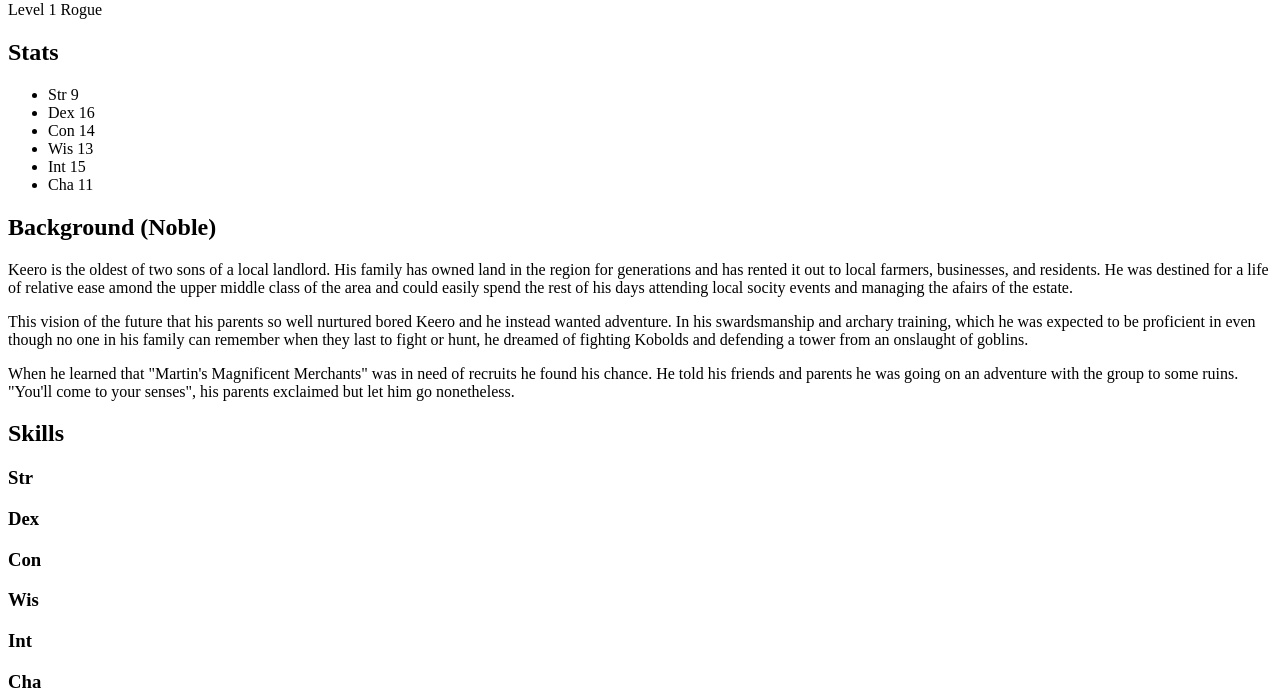
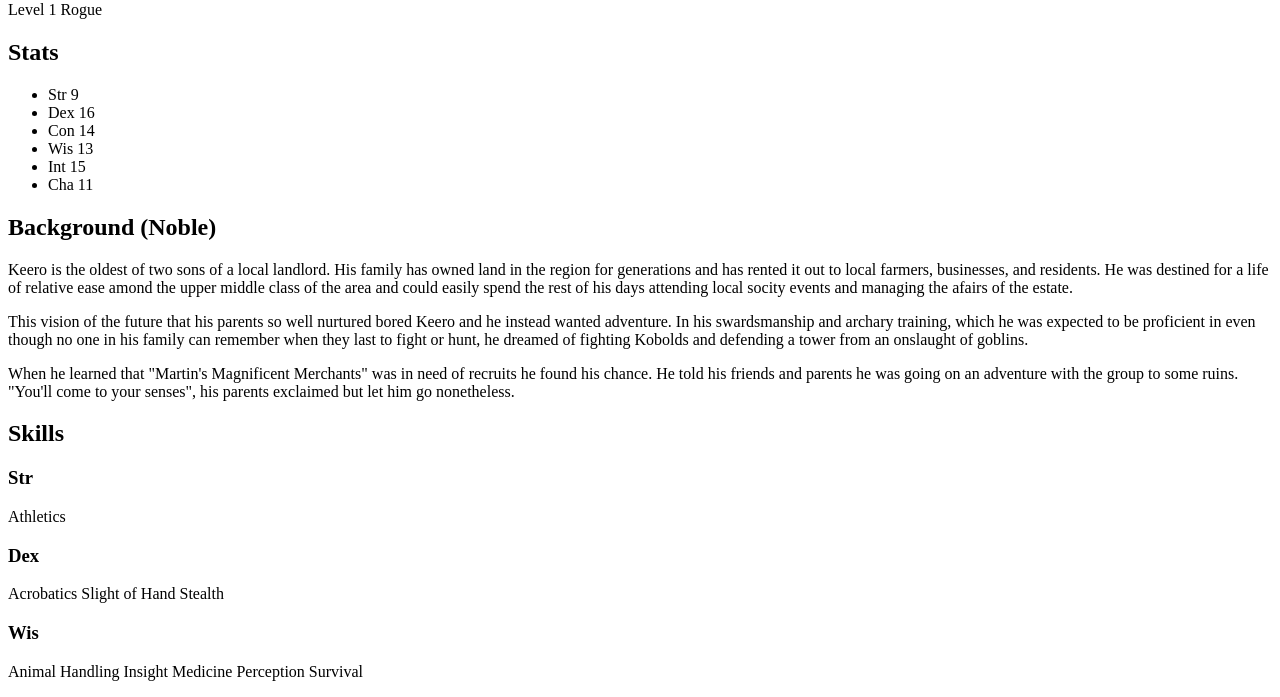
Before and after one commit to prowe/Keero, a website: page index.html in a window 1280 px wide. Shown: the part 79-776 px from the top of the page. Drawn offline with Linux system fonts and the light colour scheme.

Commit message:
Skill list

```diff
--- a/index.html
+++ b/index.html
@@ -46,12 +46,28 @@
     <section>
         <h2>Skills</h2>
         <h3>Str</h3>
+Athletics
         <h3>Dex</h3>
-        <h3>Con</h3>
+Acrobatics
+Slight of Hand
+Stealth
         <h3>Wis</h3>
+Animal Handling
+Insight
+Medicine
+Perception
+Survival
         <h3>Int</h3>
+Arcana
+History
+Investigation
+Religion
+Nature
         <h3>Cha</h3>
-
+Deception
+Intimidation
+Performance
+Persuasion
     </section>
 
     <section>
```
